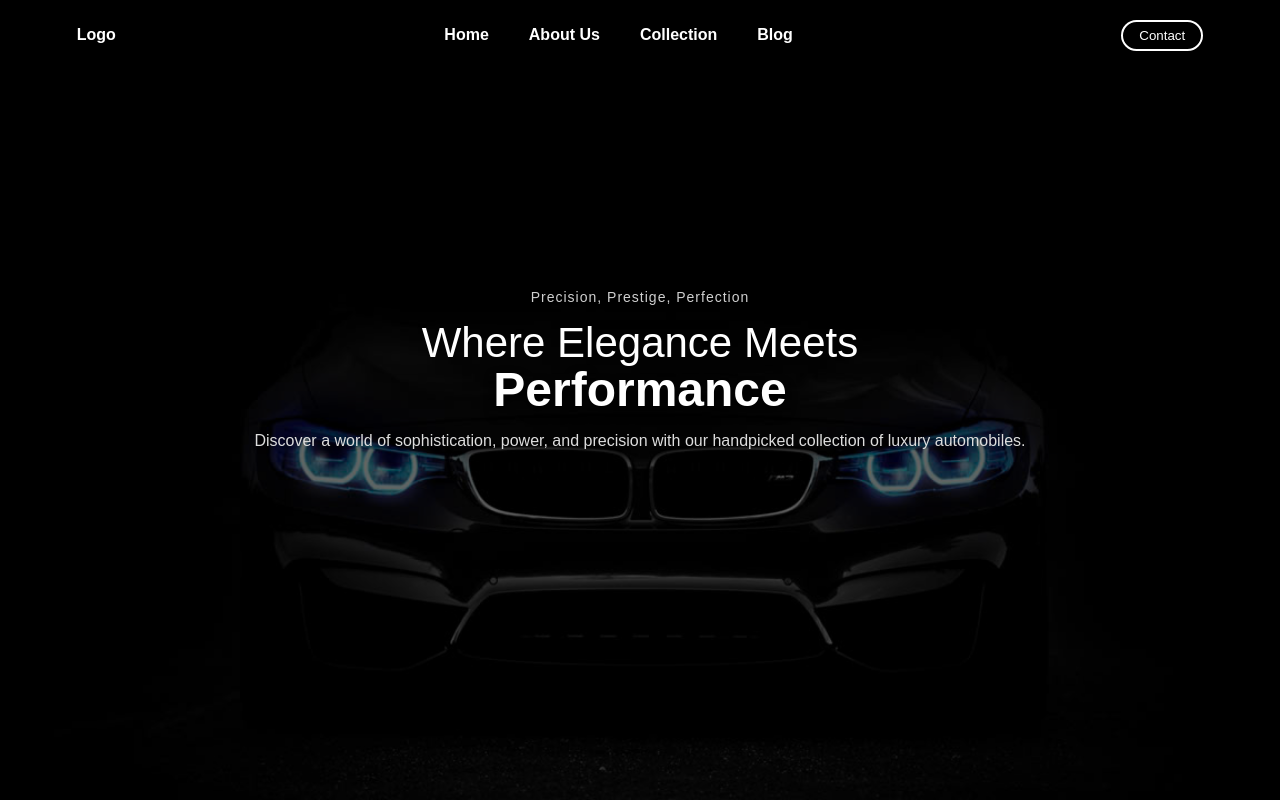
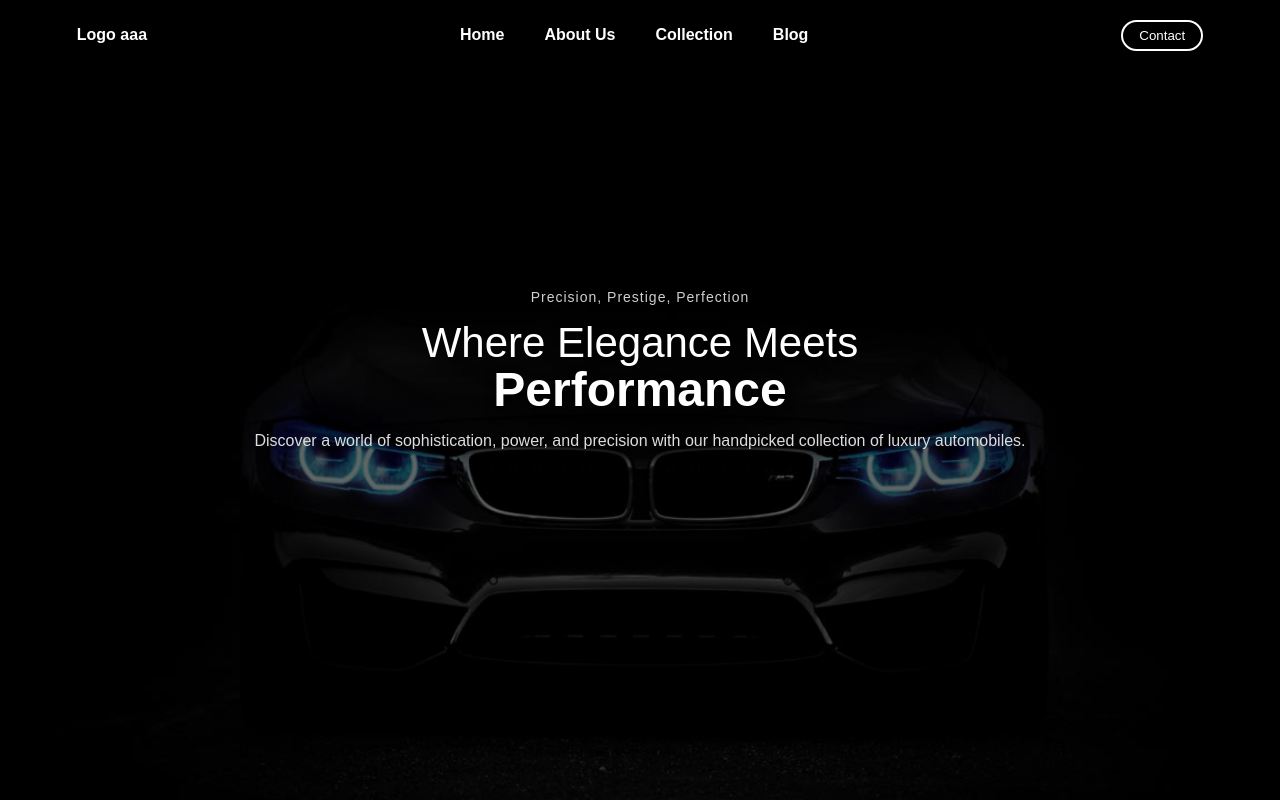
Before and after one commit to Danh-123/ProjectCar, a plain HTML site: page index.html in a window 1280 px wide. Shown: the top 800 px of the page. Drawn offline with Linux system fonts and the light colour scheme.

Commit message:
Cập nhật tính năng A

```diff
--- a/index.html
+++ b/index.html
@@ -8,7 +8,7 @@
 </head>
 <body>
 <header>
-  <div class="logo">Logo</div>
+  <div class="logo">Logo aaa</div>
   <nav>
     <ul>
       <li><a href="#">Home</a></li>
```
